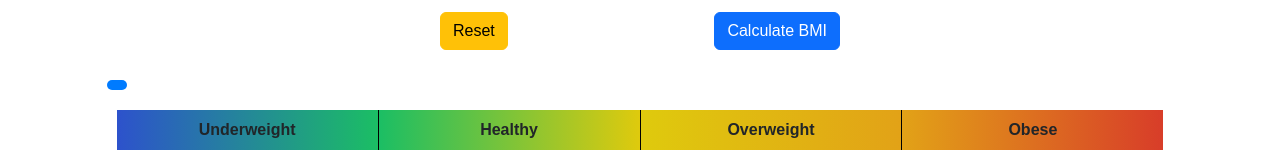
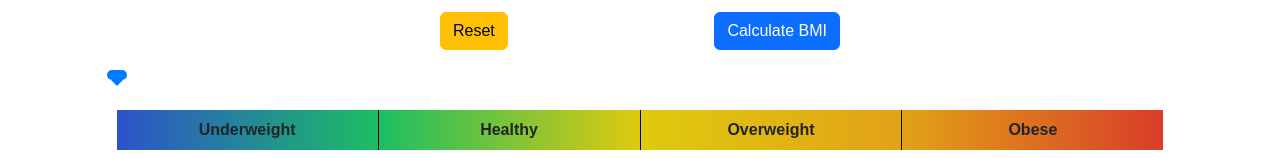
Before and after one commit to Ajith369369/bmi-app, a React (Vite) app: page / in a window 1280 px wide. Shown: the part 411-569 px from the top of the page. Built offline with nearby package versions, Linux system fonts and the light colour scheme; the HTML template or start-up script is replaced by a standard one.

Commit message:
Fix position of .bmi-indicator::after

```diff
--- a/src/BMIIndicator.css
+++ b/src/BMIIndicator.css
@@ -7,13 +7,28 @@
 
 .bmi-indicator {
   position: absolute;
-  top: -30px;
+  top: -40px;
   transform: translateX(-50%);
   background-color: #007bff;
   color: #fff;
   padding: 5px 10px;
   border-radius: 5px;
   font-weight: bold;
+}
+
+.bmi-indicator::after {
+  content: "";
+  position: absolute;
+  bottom: -6px;
+  left: 50%;
+  /* left: 50%: This places the left edge of the ::after element at the halfway point of the parent element (.bmi-indicator). */
+  transform: translateX(-50%);
+  /* transform: translateX(-50%): This shifts the ::after element further to the left by 50% of its width. */
+  width: 0;
+  height: 0;
+  border-top: 6px solid #007bff;
+  border-left: 6px solid transparent;
+  border-right: 6px solid transparent;
 }
 
 .bmi-categories {
```
